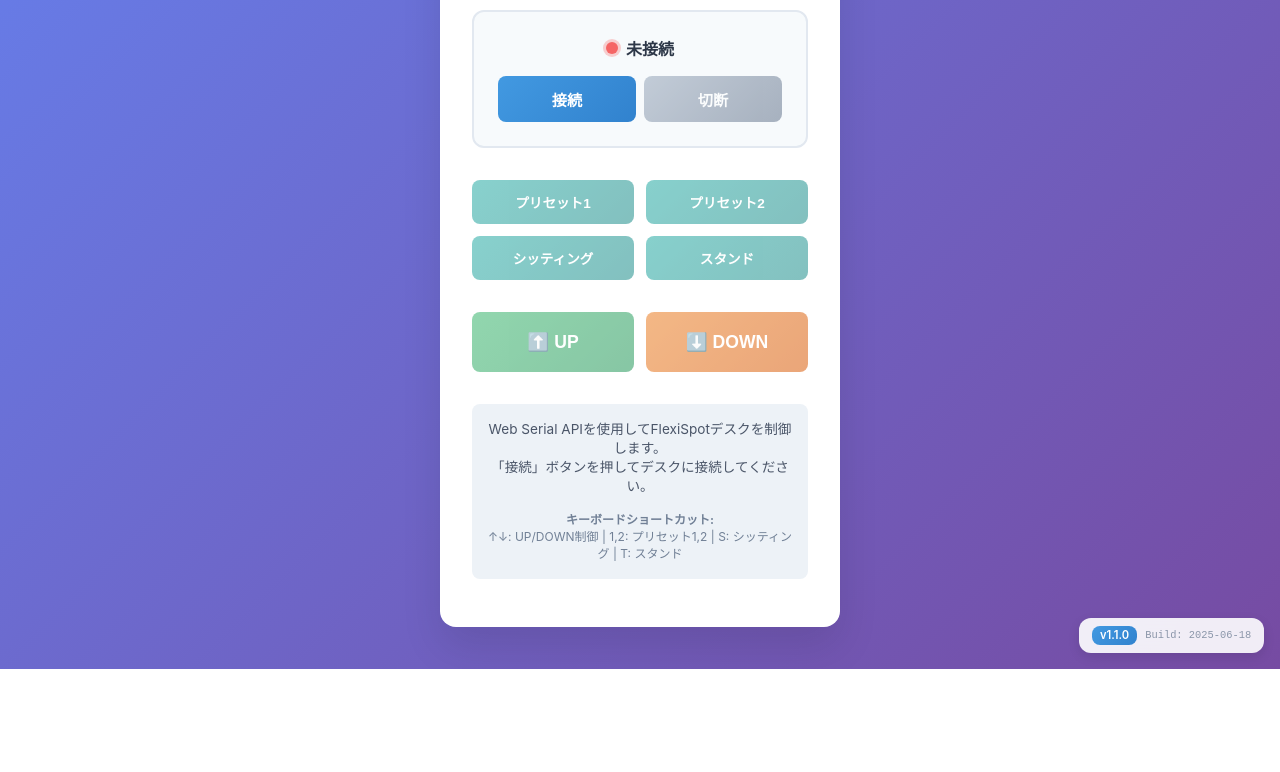
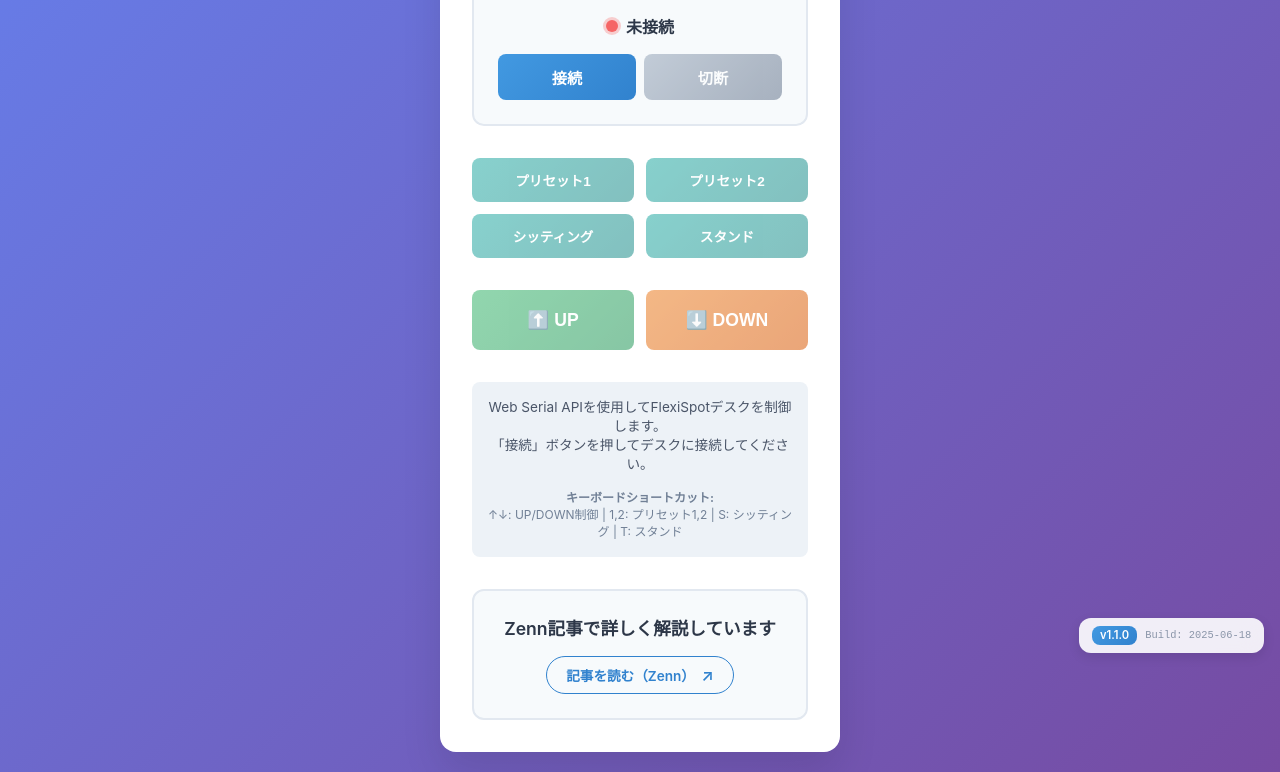
Before and after one commit to JunNakarai/flexispot-web-controller, a plain HTML site: page index.html in a window 1280 px wide. Shown: the part 131-903 px from the top of the page. Before the commit the page ends 800 px from the top, so only its background shows below. Drawn offline with Linux system fonts and the light colour scheme.

Commit message:
ステータス表示セクションの追加と解説記事へのリンクを実装

```diff
--- a/index.html
+++ b/index.html
@@ -60,7 +60,17 @@
                     Web Serial APIを使用してFlexiSpotデスクを制御します。<br>
                     HTTPS環境とChrome/Edgeブラウザが必要です。
                 </div>
-            </section>        </main>
+            </section>
+
+            <!-- 解説記事紹介 -->
+            <section class="article-section">
+                <h2>Zenn記事で詳しく解説しています</h2>
+                <a class="article-link" href="https://zenn.dev/junnakarai/articles/a91f03729b8319" target="_blank" rel="noopener noreferrer">
+                    記事を読む（Zenn）
+                    <span aria-hidden="true">↗</span>
+                </a>
+            </section>
+        </main>
     </div>
 
     <!-- バージョン情報（右下固定） -->
--- a/styles.css
+++ b/styles.css
@@ -259,6 +259,50 @@ header h1 {
     color: #22543d;
 }
 
+/* Article section */
+.article-section {
+    margin-top: 2rem;
+    padding: 1.5rem;
+    background: #f7fafc;
+    border-radius: 12px;
+    border: 2px solid #e2e8f0;
+    display: flex;
+    flex-direction: column;
+    gap: 1rem;
+}
+
+.article-section h2 {
+    color: #2d3748;
+    font-size: 1.1rem;
+    font-weight: 600;
+    text-align: center;
+}
+
+.article-link {
+    align-self: center;
+    display: inline-flex;
+    align-items: center;
+    gap: 0.4rem;
+    color: #3182ce;
+    border: 1px solid #3182ce;
+    border-radius: 999px;
+    padding: 0.5rem 1.2rem;
+    font-size: 0.85rem;
+    font-weight: 600;
+    text-decoration: none;
+    transition: all 0.2s ease;
+}
+
+.article-link:hover {
+    background: #3182ce;
+    color: #ffffff;
+    transform: translateY(-1px);
+}
+
+.article-link span {
+    font-size: 1rem;
+}
+
 /* Modal styles */
 .modal {
     position: fixed;
@@ -346,6 +390,10 @@ header h1 {
         flex-direction: column;
         gap: 0.5rem;
     }
+
+    .article-section {
+        padding: 1.25rem;
+    }
 }
 
 /* Focus styles for accessibility */
```
